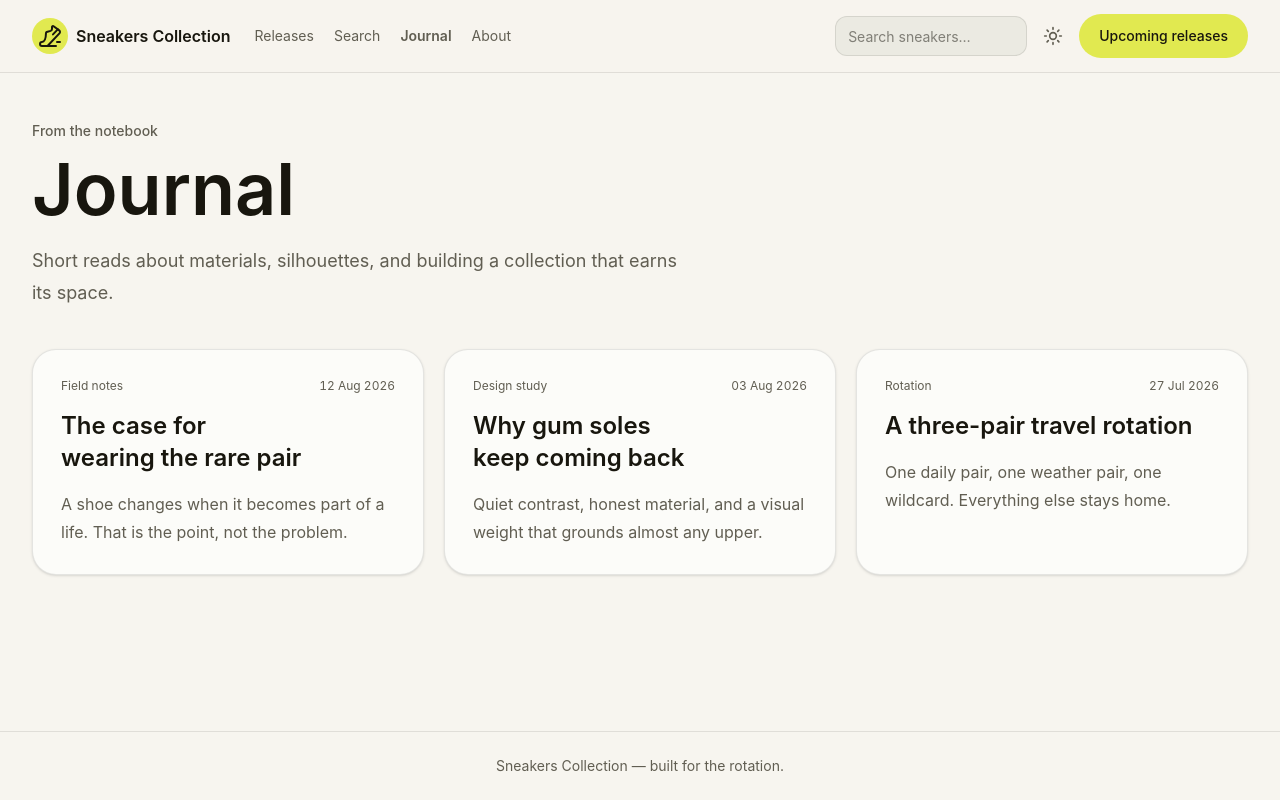
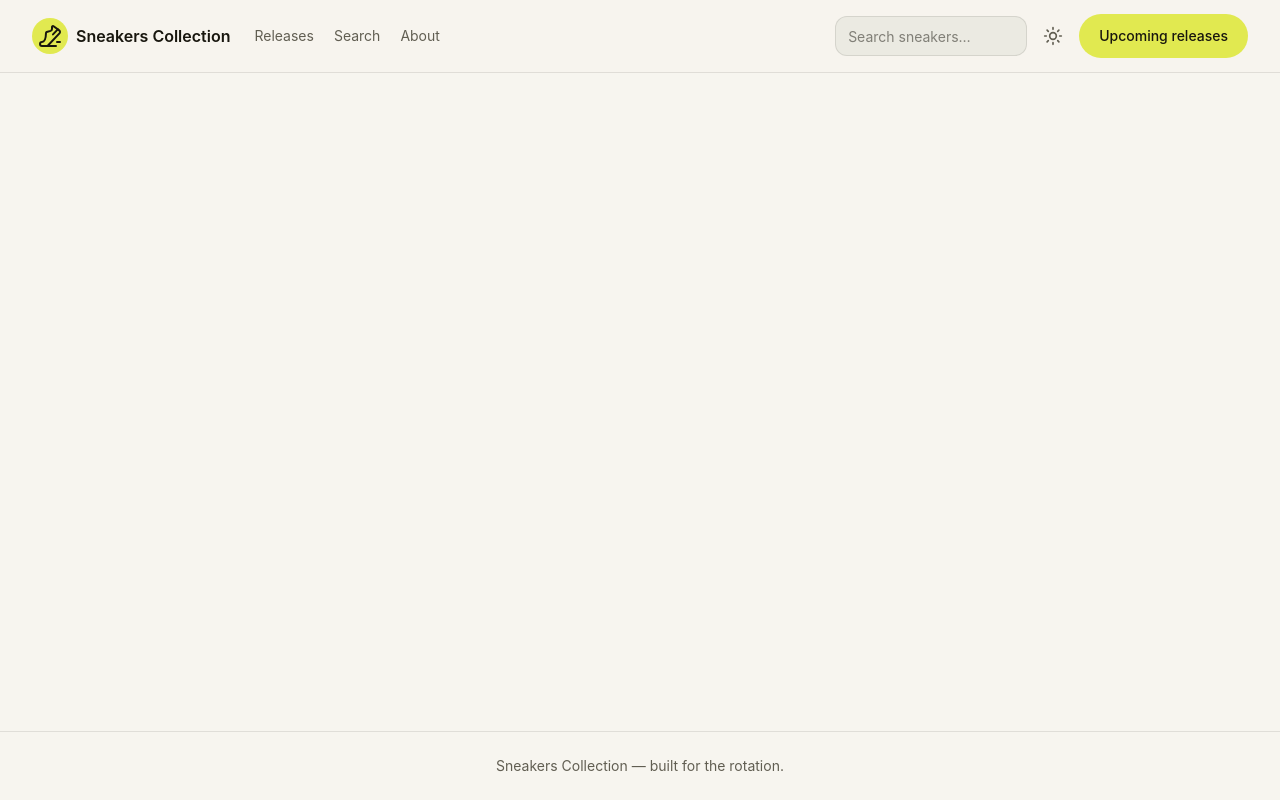
Before and after one commit to Thomasevano/sneakers-collection, a Nuxt app: page /blog in a window 1280 px wide. Built offline with nearby package versions, Linux system fonts and the light colour scheme.

Commit message:
refactor(blog): remove unused journal

```diff
--- a/app/data/site.ts
+++ b/app/data/site.ts
@@ -5,7 +5,6 @@ export const site = {
 	navigation: [
 		{ label: "Releases", to: "/releases" },
 		{ label: "Search", to: "/search" },
-		{ label: "Journal", to: "/blog" },
 		{ label: "About", to: "/about" },
 	],
 } as const;
--- a/app/pages/blog.vue
+++ /dev/null
@@ -1,60 +0,0 @@
-<script setup lang="ts">
-useSeoMeta({
-	title: "Journal — Sneakers Collection",
-	description: "Notes on sneaker design, collecting, and wearing every pair.",
-});
-
-const stories = [
-	{
-		category: "Field notes",
-		date: "12 Aug 2026",
-		title: "The case for wearing the rare pair",
-		excerpt:
-			"A shoe changes when it becomes part of a life. That is the point, not the problem.",
-	},
-	{
-		category: "Design study",
-		date: "03 Aug 2026",
-		title: "Why gum soles keep coming back",
-		excerpt:
-			"Quiet contrast, honest material, and a visual weight that grounds almost any upper.",
-	},
-	{
-		category: "Rotation",
-		date: "27 Jul 2026",
-		title: "A three-pair travel rotation",
-		excerpt:
-			"One daily pair, one weather pair, one wildcard. Everything else stays home.",
-	},
-] as const;
-</script>
-
-<template>
-	<section aria-labelledby="journal-heading" class="flex flex-col gap-10">
-		<header class="max-w-3xl">
-			<p class="mb-3 text-sm font-medium text-muted">From the notebook</p>
-			<h1 id="journal-heading" class="text-balance text-5xl font-semibold sm:text-7xl">
-				Journal
-			</h1>
-			<p class="mt-5 max-w-2xl text-pretty text-lg leading-8 text-muted">
-				Short reads about materials, silhouettes, and building a collection that
-				earns its space.
-			</p>
-		</header>
-
-		<div class="grid gap-5 lg:grid-cols-3">
-			<article
-				v-for="story in stories"
-				:key="story.title"
-				class="flex flex-col gap-4 rounded-3xl border border-line bg-surface p-7 shadow-sm"
-			>
-					<div class="flex justify-between gap-4 text-xs text-muted">
-						<p>{{ story.category }}</p>
-						<time class="shrink-0 tabular-nums">{{ story.date }}</time>
-					</div>
-					<h2 class="text-balance text-2xl font-semibold">{{ story.title }}</h2>
-					<p class="text-pretty leading-7 text-muted">{{ story.excerpt }}</p>
-			</article>
-		</div>
-	</section>
-</template>
```
